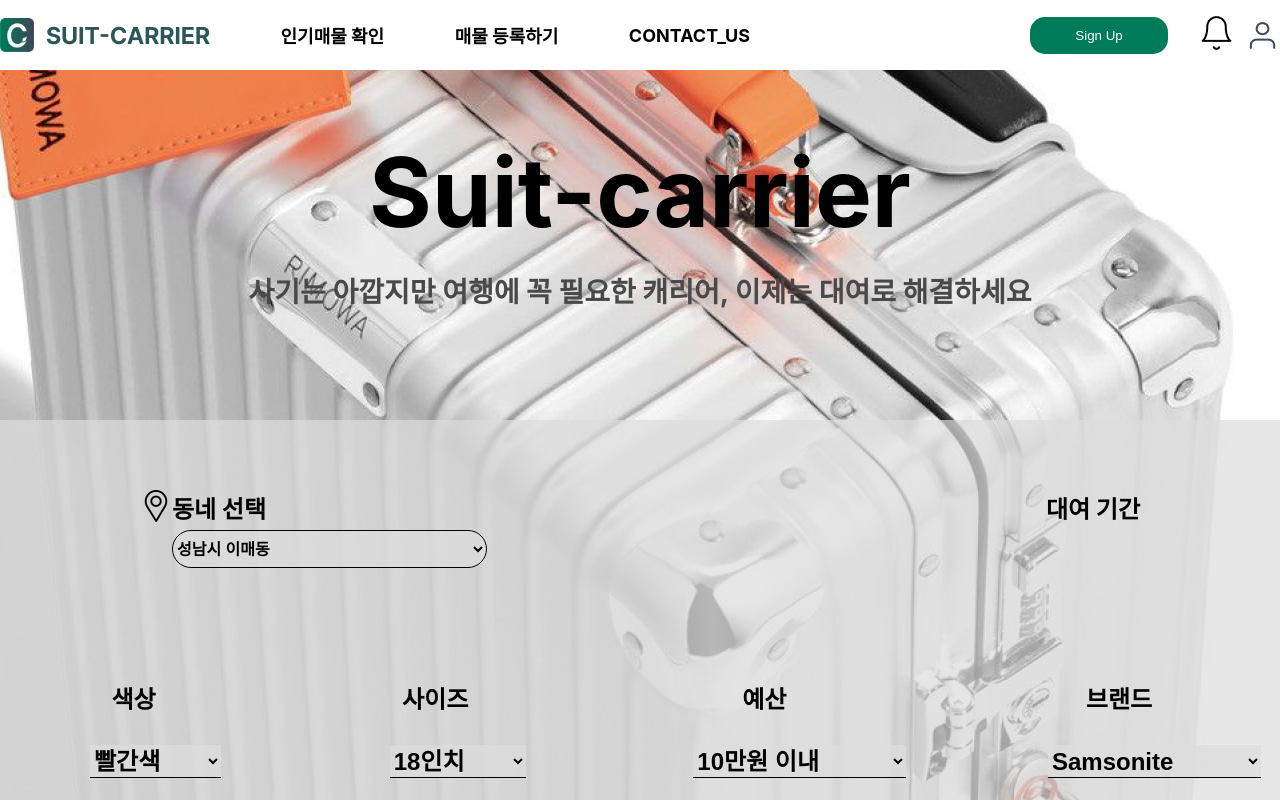
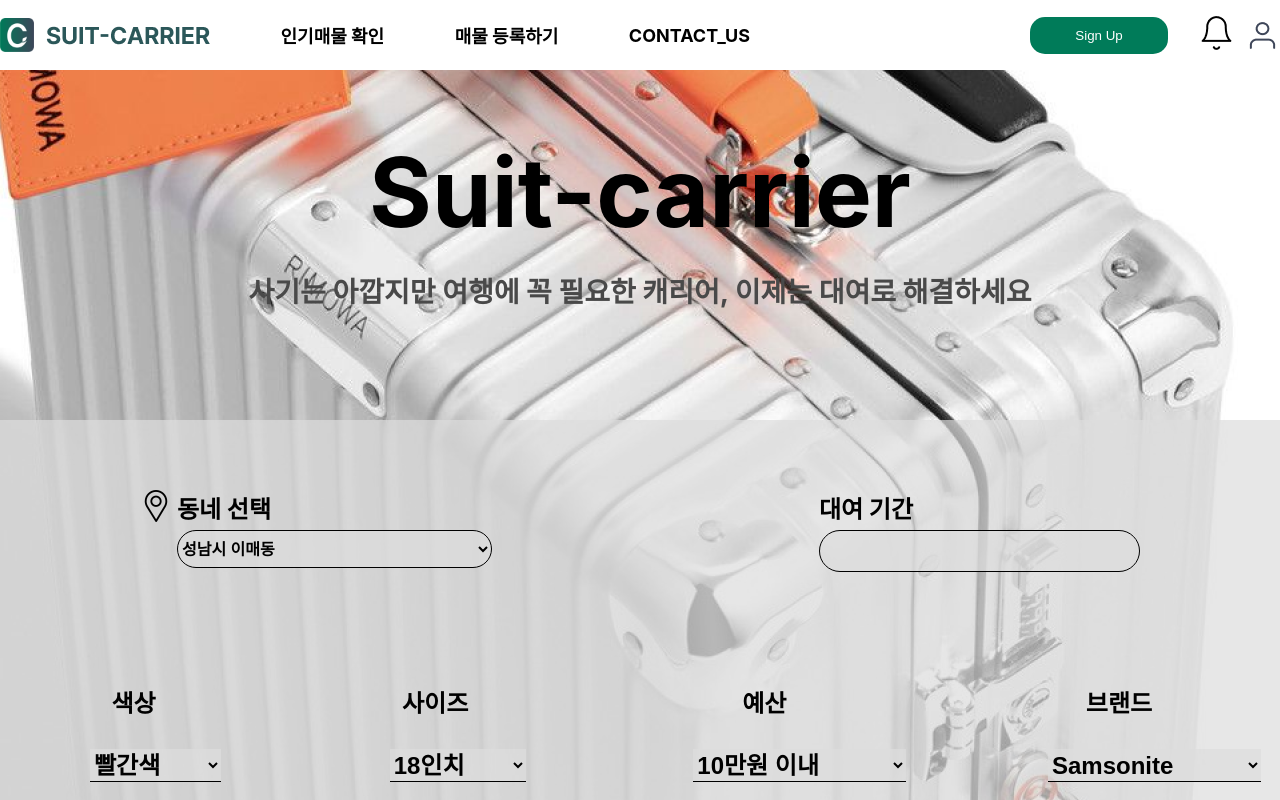
Before and after one commit to In3ight/frontend, a React (Create React App) app: page / in a window 1280 px wide. Shown: the top 800 px of the page. Built offline with nearby package versions, Linux system fonts and the light colour scheme.

Commit message:
feat: 메인화면 전체틀 완성

```diff
--- a/src/Page/MainPage.js
+++ b/src/Page/MainPage.js
@@ -3,6 +3,11 @@ import { AiOutlineRight } from "react-icons/ai";
 import { useNavigate } from "react-router-dom";
 import Bottom from "../Components/bottom";
 import Cards from "../Components/cards";
+
+import DatePicker from "react-datepicker";
+import { ko } from "date-fns/esm/locale";
+import "react-datepicker/dist/react-datepicker.css";
+import { useState } from "react";
 
 const Div = styled.div`
   display: flex;
@@ -96,7 +101,7 @@ const Box = styled.div`
     background-color: #007b59;
     color: white;
     border: none;
-    font-size: 16px;
+    font-size: 18px;
     margin-top: 77px;
     margin-left: 1200px;
   }
@@ -110,6 +115,17 @@ const Div3 = styled.div`
 const Div4 = styled.div`
   text-align: left;
   font-size: 24px;
+  margin-left: 5px;
+`;
+const DatePickerWrapper = styled(DatePicker)`
+  width: 315px;
+  height: 38px;
+  background-color: rgba(222, 222, 222, 0.71);
+  border: 1px solid #000000;
+  font-weight: bold;
+  font-size: 16px;
+  border-radius: 30px;
+  margin-top: 5px;
 `;
 const Div5 = styled.div`
   display: flex;
@@ -244,6 +260,20 @@ const Main4 = styled.div`
 const MainPage = () => {
   const navigate = useNavigate();
 
+  const [startDate, setStartDate] = useState(null);
+  const [endDate, setEndDate] = useState(null);
+
+  const setChangeDate = (dates) => {
+    const [start, end] = dates;
+    setStartDate(start);
+    setEndDate(end);
+  };
+  const today = new Date();
+  const futureDate = new Date(
+    today.getFullYear() + 1,
+    today.getMonth(),
+    today.getDate()
+  );
   return (
     <Div>
       <Main1>
@@ -295,7 +325,19 @@ const MainPage = () => {
             </div>
             <Div4>
               대여 기간
-              <div></div>
+              <div>
+                <DatePickerWrapper
+                  selectsRange={true}
+                  locale={ko}
+                  dateFormat="yyyy년 MM월 dd일"
+                  selected={startDate}
+                  startDate={startDate}
+                  endDate={endDate}
+                  minDate={today}
+                  maxDate={futureDate}
+                  onChange={(dates) => setChangeDate(dates)}
+                />
+              </div>
             </Div4>
           </Div3>
           <Div5>
@@ -393,6 +435,7 @@ const MainPage = () => {
                   color: "white",
                   background: "#007B59",
                   border: "1px solid #007B59",
+                  fontSize: "18px",
                 }}
               >
                 매물 확인하기
@@ -402,6 +445,7 @@ const MainPage = () => {
                   color: "#3E4659",
                   background: "white",
                   border: "1px solid #3E4659",
+                  fontSize: "18px",
                 }}
               >
                 우리집 캐리어 대여
```
